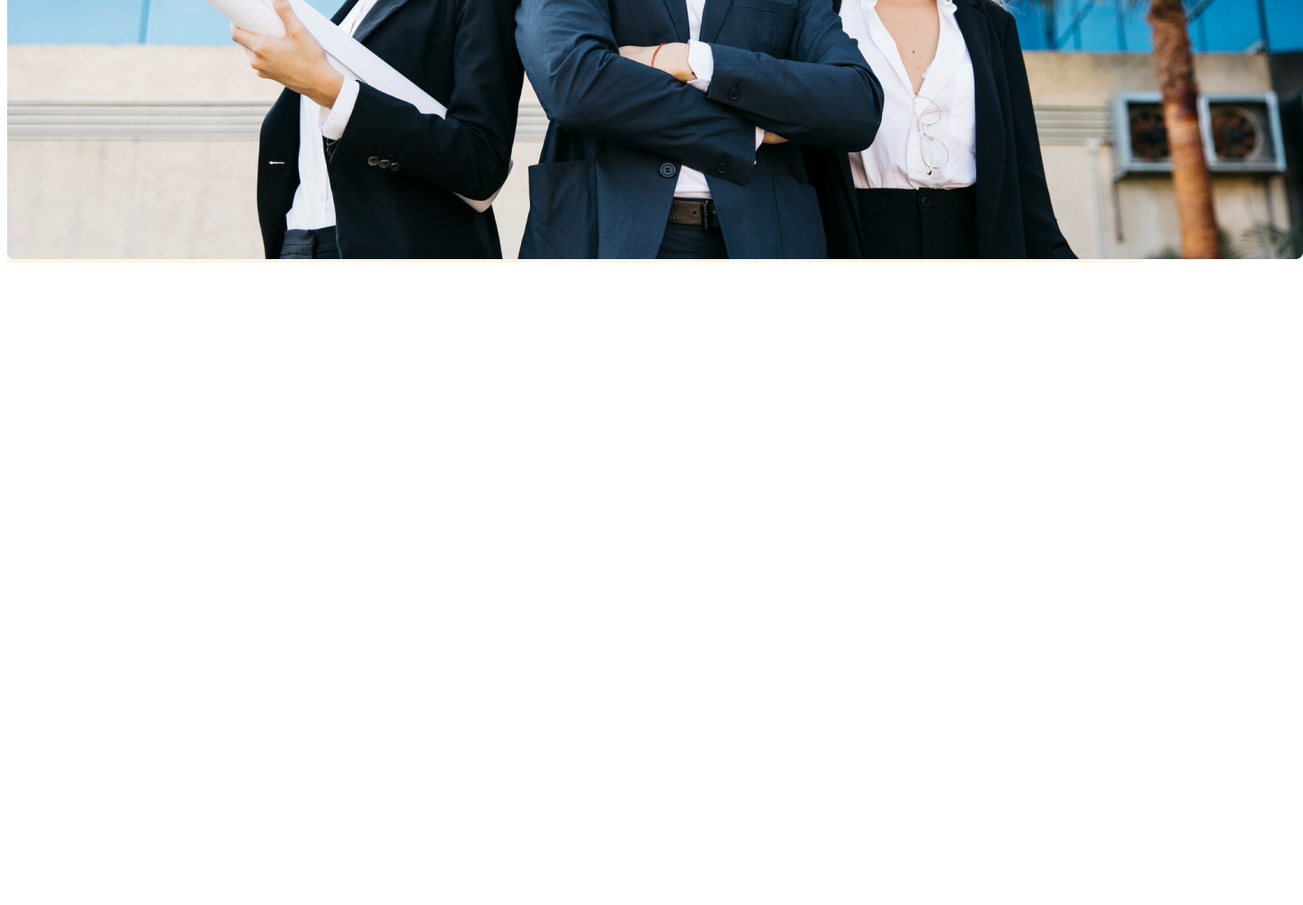
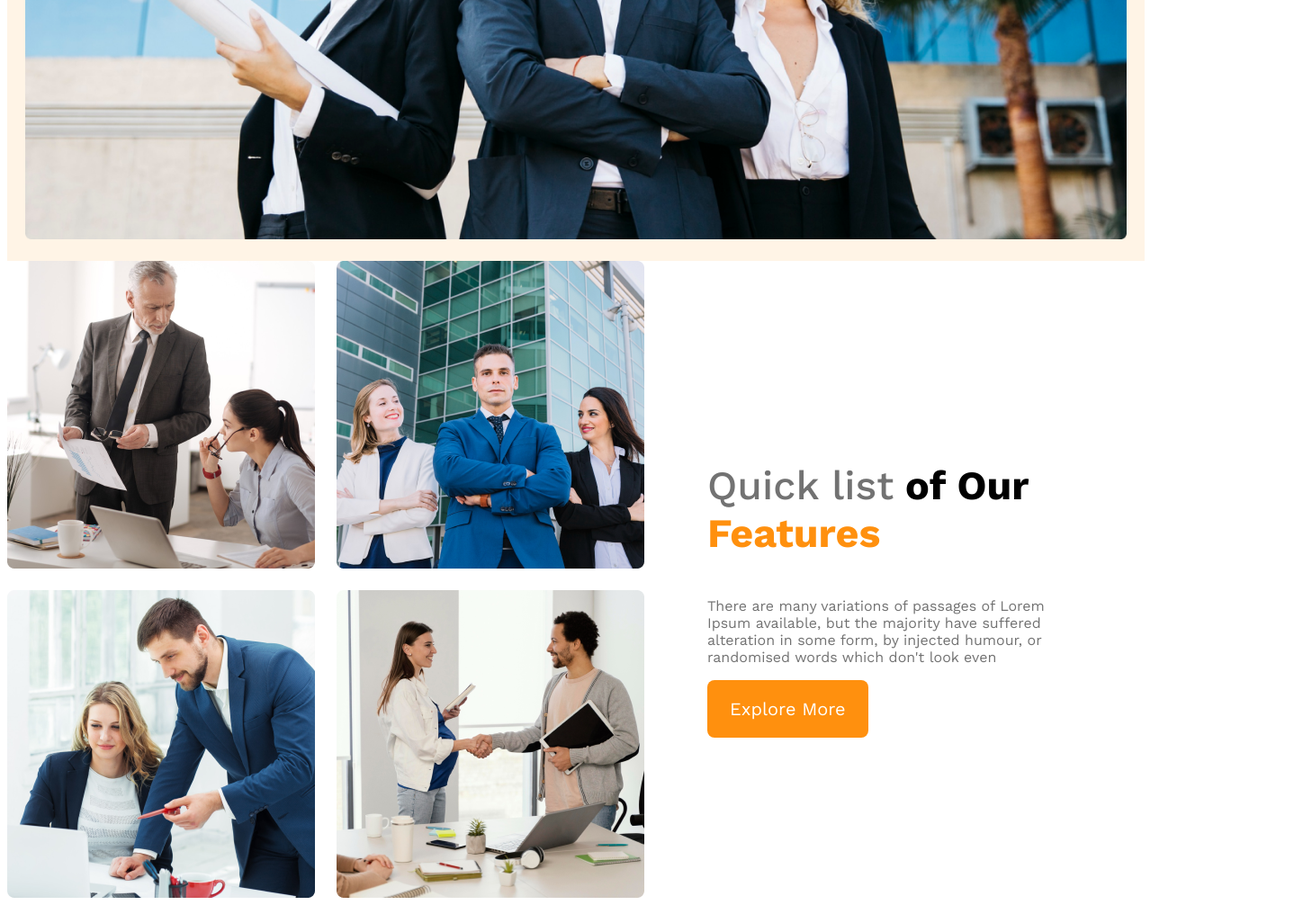
Before and after one commit to Foysal79/G3-Architects-website, a plain HTML site: page index.html in a window 1280 px wide. Shown: the part 875-1881 px from the top of the page at 90% size, 1448 px wide, since content can reach past the window. Before the commit the page ends 1175 px from the top, so only its background shows below. Drawn offline with nearby package versions, Linux system fonts and the light colour scheme.

Commit message:
Responsive

```diff
--- a/index.html
+++ b/index.html
@@ -21,13 +21,36 @@
         <div class="banner">
             <div class="banner-content">
                 <h1 class="banner-titel">Brand New Group of Architects</h1>
-            <p class="banner-discription">There are many variations of passages of Lorem Ipsum available, but the majority have suffered alteration in some form, by injected humour, or randomised words which don't look even</p>
+            <p class="text-light-gray">There are many variations of passages of Lorem Ipsum available, but the majority have suffered alteration in some form, by injected humour, or randomised words which don't look even</p>
             <button class="btn-primary">Explore More</button>
             </div>
             <img src="./images/banner.png" alt="">
         </div>
     </header>
     <main>
+        <section class="teams-container">
+            <div class="teams-img-container">
+                <img src="./images/team1.png" alt="">
+                <img src="./images/team2.png" alt="">
+                <img src="./images/team3.png" alt="">
+                <img src="./images/team4.png" alt="">
+            </div>
+
+
+
+
+            <div class="teams-content">
+                <h3 class="team-titel"><span class="Quick-list">Quick list</span><span> of Our </span> <br> <span class="Features">Features</span></h3>
+            <p class="text-light-gray">
+                There are many variations of passages of Lorem Ipsum available, but the majority have suffered alteration in some form, by injected humour, or randomised words which don't look even
+            </p>
+            <button class="btn-primary">
+                Explore More
+            </button>
+
+            </div>
+
+        </section>
 
     </main>
     <footer>
--- a/style/style.css
+++ b/style/style.css
@@ -1,12 +1,16 @@
 @import url('https://fonts.googleapis.com/css2?family=Lato:wght@100;300;400;700;900&family=Open+Sans:ital,wght@0,400;0,500;0,700;0,800;1,800&family=Work+Sans:ital,wght@0,200;0,300;0,400;0,500;0,600;0,700;0,800;1,200;1,300;1,400;1,500;1,600&display=swap');
 
+.text-light-gray{
 
+        color: #727272;
+}
 *{
     font-family: 'Lato', sans-serif;
 font-family: 'Open Sans', sans-serif;
 font-family: 'Work Sans', sans-serif;
 }
 header{
+    padding: 20px;
     background: rgba(255, 144, 14, 0.10);
 }
 nav{
@@ -44,10 +48,86 @@ nav li a{
     font-weight: 700;
     color: #131313;
 }
-.banner-discription{
-    color: #727272;
+
+.btn-primary{
+    border-radius: 8px;
+    color: #FFF;
+    font-size: 1.25rem;
+    background: #FF900E;
+    padding: 20px 25px;
+    color: #FFF;
+    cursor: pointer;
+    border: 0;
 
 }
-.btn-primary{
+.banner img{
+    width: 100%;
+    margin-top: 20px;
 
 }
+main{
+    max-width: 1440px;
+    margin: 0 auto;
+}
+
+.teams-container{
+
+    display: flex;
+    align-items: center;
+}
+
+.teams-img-container{
+    display: grid;
+    grid-template-columns: repeat(2, 1fr);
+    gap: 1.5rem;
+
+}
+.teams-content{
+    padding-right: 70px;
+    padding-left: 70px;
+
+}
+.team-titel{
+    font-size: 2.8rem;
+}
+.team-titel .Quick-list {
+    color: #727272;
+    font-weight: 500;
+}
+.team-titel .Features{
+    color: #FF900E;
+    font-weight: 700;
+}
+
+
+
+
+
+/* mobile divice reponsive */
+
+@media screen and (max-width: 576px){
+    header{
+        padding: 20px;
+    }
+    nav, .teams-container{
+        flex-direction: column;
+    }
+    .teams-img-container{
+        grid-template-columns: repeat(1, 1fr);
+    }
+    .teams-content{
+        padding-right: 20px;
+        padding-left: 20px;
+
+    }
+
+}
+@media screen and (min-width: 576px)  and (max-width:960px){
+    nav, .teams-container{
+        flex-direction: column;
+    }
+    header{
+        padding: 50px;
+    }
+
+}
```
